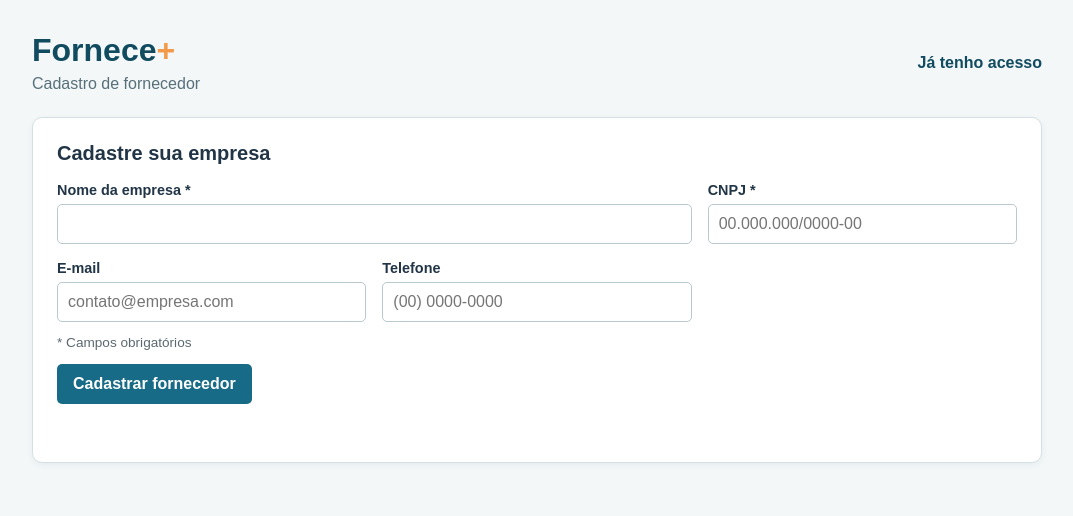
After one commit to alinepamplona/fornece-plus, a Flask app: page /cadastro-fornecedor in a window 1280 px wide. The commit adds this page. Shown: the top 516 px of the page, without its empty margins (103-1176 px from the left). Run offline with Flask 3, Linux system fonts and the light colour scheme.

Commit message:
feat: separa cadastro público de fornecedor

```diff
--- a/app.py
+++ b/app.py
@@ -168,6 +168,15 @@ def login():
     return render_template("login.html")
 
 
+@app.route("/cadastro-fornecedor")
+def cadastro_fornecedor():
+    if session.get("tipo_usuario") == "admin":
+        return redirect(url_for("index"))
+    if session.get("tipo_usuario") == "fornecedor":
+        return redirect(url_for("notas_fiscais"))
+    return render_template("cadastro_fornecedor.html")
+
+
 @app.route("/api/login", methods=["POST"])
 def realizar_login():
     dados = request.get_json(silent=True)
@@ -260,18 +269,7 @@ def listar_fornecedores():
             conexao.close()
 
 
-@app.route("/api/fornecedores", methods=["POST"])
-@login_necessario
-@admin_necessario
-def cadastrar_fornecedor():
-    dados = request.get_json(silent=True)
-    if not isinstance(dados, dict):
-        return jsonify({"erro": "Envie os dados do fornecedor em formato JSON."}), 400
-
-    fornecedor, erro = validar_fornecedor(dados)
-    if erro:
-        return jsonify({"erro": erro}), 400
-
+def salvar_fornecedor(fornecedor):
     conexao = None
     cursor = None
     try:
@@ -288,24 +286,44 @@ def cadastrar_fornecedor():
             (codigo, generate_password_hash(str(codigo)), fornecedor_id),
         )
         conexao.commit()
-        return jsonify(
-            {
-                "mensagem": "Fornecedor cadastrado com sucesso.",
-                "id": fornecedor_id,
-                "credenciais": {"login": str(codigo), "senha": str(codigo)},
-            }
-        ), 201
+        return {"mensagem": "Fornecedor cadastrado com sucesso.", "id": fornecedor_id, "credenciais": {"login": str(codigo), "senha": str(codigo)}}, 201
     except Error as erro_mysql:
         if conexao:
             conexao.rollback()
         if erro_mysql.errno == errorcode.ER_DUP_ENTRY:
-            return jsonify({"erro": "Este CNPJ já está cadastrado."}), 409
-        return jsonify({"erro": "Não foi possível salvar o fornecedor no banco de dados."}), 500
+            return {"erro": "Este CNPJ já está cadastrado."}, 409
+        return {"erro": "Não foi possível salvar o fornecedor no banco de dados."}, 500
     finally:
         if cursor:
             cursor.close()
         if conexao and conexao.is_connected():
             conexao.close()
+
+
+@app.route("/api/cadastro-fornecedor", methods=["POST"])
+def cadastrar_fornecedor_publico():
+    dados = request.get_json(silent=True)
+    if not isinstance(dados, dict):
+        return jsonify({"erro": "Envie os dados do fornecedor em formato JSON."}), 400
+    fornecedor, erro = validar_fornecedor(dados)
+    if erro:
+        return jsonify({"erro": erro}), 400
+    resposta, status = salvar_fornecedor(fornecedor)
+    return jsonify(resposta), status
+
+
+@app.route("/api/fornecedores", methods=["POST"])
+@login_necessario
+@admin_necessario
+def cadastrar_fornecedor():
+    dados = request.get_json(silent=True)
+    if not isinstance(dados, dict):
+        return jsonify({"erro": "Envie os dados do fornecedor em formato JSON."}), 400
+    fornecedor, erro = validar_fornecedor(dados)
+    if erro:
+        return jsonify({"erro": erro}), 400
+    resposta, status = salvar_fornecedor(fornecedor)
+    return jsonify(resposta), status
 
 
 @app.route("/api/notas-fiscais", methods=["GET"])
--- /dev/null
+++ b/static/cadastro_fornecedor.js
@@ -0,0 +1,46 @@
+const formulario = document.querySelector("#form-fornecedor");
+const campoCnpj = document.querySelector("#cnpj");
+const campoTelefone = document.querySelector("#telefone");
+const mensagem = document.querySelector("#mensagem");
+const blocoCredenciais = document.querySelector("#credenciais");
+const codigoAcesso = document.querySelector("#codigo-acesso");
+
+function mostrarMensagem(texto, tipo) {
+    mensagem.textContent = texto;
+    mensagem.className = `mensagem ${tipo}`;
+}
+
+function formatarCnpj(valor) {
+    const numeros = valor.replace(/\D/g, "").slice(0, 14);
+    return numeros.replace(/^(\d{2})(\d)/, "$1.$2").replace(/^(\d{2}\.\d{3})(\d)/, "$1.$2")
+        .replace(/(\d{3})(\d)/, "$1/$2").replace(/(\d{4})(\d)/, "$1-$2");
+}
+
+function formatarTelefone(valor) {
+    const numeros = valor.replace(/\D/g, "").slice(0, 10);
+    return numeros.replace(/^(\d{2})(\d)/, "($1) $2").replace(/(\d{4})(\d)/, "$1-$2");
+}
+
+campoCnpj.addEventListener("input", () => { campoCnpj.value = formatarCnpj(campoCnpj.value); });
+campoTelefone.addEventListener("input", () => { campoTelefone.value = formatarTelefone(campoTelefone.value); });
+
+formulario.addEventListener("submit", async (evento) => {
+    evento.preventDefault();
+    const dados = Object.fromEntries(new FormData(formulario));
+    blocoCredenciais.hidden = true;
+    if (!dados.nome.trim() || !dados.cnpj.trim()) return mostrarMensagem("Preencha o nome da empresa e o CNPJ.", "erro");
+    if (dados.cnpj.replace(/\D/g, "").length !== 14) return mostrarMensagem("O CNPJ deve ter 14 números.", "erro");
+    if (dados.telefone && dados.telefone.replace(/\D/g, "").length !== 10) return mostrarMensagem("Informe o telefone no formato (XX) XXXX-XXXX.", "erro");
+    if (dados.email && !document.querySelector("#email").checkValidity()) return mostrarMensagem("Informe um e-mail válido.", "erro");
+    try {
+        const resposta = await fetch("/api/cadastro-fornecedor", { method: "POST", headers: { "Content-Type": "application/json" }, body: JSON.stringify(dados) });
+        const resultado = await resposta.json();
+        if (!resposta.ok) throw new Error(resultado.erro);
+        formulario.reset();
+        mostrarMensagem(resultado.mensagem, "sucesso");
+        codigoAcesso.textContent = `Login: ${resultado.credenciais.login} | Senha: ${resultado.credenciais.senha}`;
+        blocoCredenciais.hidden = false;
+    } catch (erro) {
+        mostrarMensagem(erro.message || "Não foi possível cadastrar o fornecedor.", "erro");
+    }
+});
--- a/static/style.css
+++ b/static/style.css
@@ -68,3 +68,7 @@ td[colspan] { text-align: center; color: #5b6870; }
 .pagina-login { min-height: 100vh; display: grid; place-items: center; padding: 20px; }
 .card-login { width: min(100%, 420px); }
 .card-login form { display: grid; gap: 16px; }
+.link-cadastro { margin-top: 18px; }
+.credenciais { margin-top: 18px; padding: 16px; border: 1px solid #88c9a5; border-radius: 6px; background: #effaf3; }
+.credenciais h3 { margin: 0; color: var(--sucesso); }
+.codigo-acesso { padding: 10px; border-radius: 4px; background: #fff; font-weight: bold; }
--- /dev/null
+++ b/templates/cadastro_fornecedor.html
@@ -0,0 +1,32 @@
+<!DOCTYPE html>
+<html lang="pt-BR">
+<head>
+    <meta charset="UTF-8"><meta name="viewport" content="width=device-width, initial-scale=1.0">
+    <title>Fornece+ | Cadastro de fornecedor</title><link rel="stylesheet" href="{{ url_for('static', filename='style.css') }}">
+</head>
+<body>
+    <main class="container">
+        <header class="cabecalho">
+            <div><h1>Fornece<span>+</span></h1><p>Cadastro de fornecedor</p></div>
+            <nav><a href="{{ url_for('login') }}">Já tenho acesso</a></nav>
+        </header>
+        <section class="card" aria-labelledby="titulo-cadastro">
+            <h2 id="titulo-cadastro">Cadastre sua empresa</h2>
+            <form id="form-fornecedor" novalidate>
+                <div class="campos-formulario">
+                    <div class="campo campo-largo"><label for="nome">Nome da empresa *</label><input id="nome" name="nome" type="text" maxlength="150" required></div>
+                    <div class="campo"><label for="cnpj">CNPJ *</label><input id="cnpj" name="cnpj" type="text" inputmode="numeric" placeholder="00.000.000/0000-00" maxlength="18" required></div>
+                    <div class="campo"><label for="email">E-mail</label><input id="email" name="email" type="email" maxlength="150" placeholder="contato@empresa.com"></div>
+                    <div class="campo"><label for="telefone">Telefone</label><input id="telefone" name="telefone" type="tel" inputmode="numeric" maxlength="14" placeholder="(00) 0000-0000"></div>
+                </div>
+                <p class="obrigatorio">* Campos obrigatórios</p><button type="submit">Cadastrar fornecedor</button>
+            </form>
+            <p id="mensagem" class="mensagem" role="status" aria-live="polite"></p>
+            <section id="credenciais" class="credenciais" hidden aria-live="polite">
+                <h3>Acesso ao sistema</h3><p>Seu login e sua senha padrão são:</p><p class="codigo-acesso" id="codigo-acesso"></p><p>Use esses dados na <a href="{{ url_for('login') }}">tela de login</a>.</p>
+            </section>
+        </section>
+    </main>
+    <script src="{{ url_for('static', filename='cadastro_fornecedor.js') }}"></script>
+</body>
+</html>
--- a/templates/login.html
+++ b/templates/login.html
@@ -13,6 +13,7 @@
             <button type="submit">Entrar</button>
         </form>
         <p id="mensagem-login" class="mensagem" role="status" aria-live="polite"></p>
+        <p class="link-cadastro">Ainda não possui acesso? <a href="{{ url_for('cadastro_fornecedor') }}">Cadastre sua empresa</a>.</p>
     </main>
     <script src="{{ url_for('static', filename='login.js') }}"></script>
 </body>
```
Also changed, not shown: static/script.js (+29 -23 lines), templates/index.html (+2 -17 lines).
